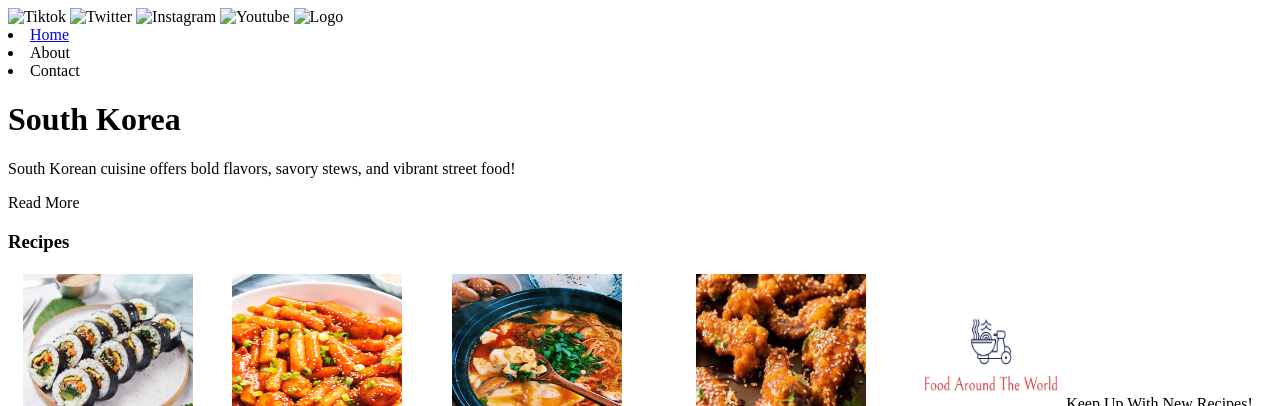
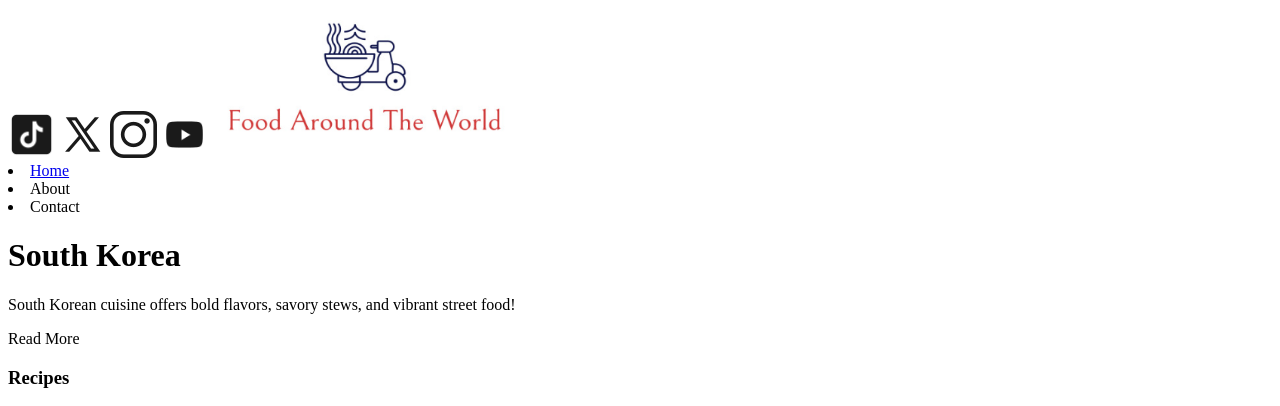
Before and after one commit to Shaniyam7/FATWWebsite, a plain HTML site: page South_Korea.html in a window 1280 px wide. Shown: the top 406 px of the page. Drawn offline with Linux system fonts and the light colour scheme.

Commit message:
Update South_Korea.html

```diff
--- a/South_Korea.html
+++ b/South_Korea.html
@@ -15,11 +15,11 @@
    <meta name="keywords" content="Food, Recipes, Travel">
    <meta name="author" content="Shaniya March">
    <meta name="viewport" content="width=device-width, initial-scale=1.0">
-   <img src="Tiktok Logo.png" alt="Tiktok" width="47px" height="47px">
-   <img src="Twitter Logo.png" alt="Twitter" width="47px" height="47px">
-   <img src="Instagram Logo.png" alt="Instagram" width="47px" height="47px">
-   <img src="Youtube Logo.png" alt="Youtube" width="47px" height="47px">
-   <img src="Logo.png" alt="Logo" width="306px" height="150px">
+   <img src="Logo_Images/Tiktok_Logo.png" alt="Tiktok" width="47px" height="47px">
+   <img src="Logo_Images/Twitter_Logo.png" alt="Twitter" width="47px" height="47px">
+   <img src="Logo_Images/Instagram_Logo.png" alt="Instagram" width="47px" height="47px">
+   <img src="Logo_Images/Youtube_Logo.png" alt="Youtube" width="47px" height="47px">
+   <img src="Logo_Images/Logo.png" alt="Logo" width="306px" height="150px">
    <nav>
       <li><a href="https://shaniyam7.github.io/FATWWebsite/index.html">Home</a></li>
       <li>About</li>
```
